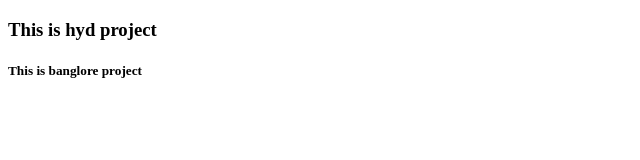
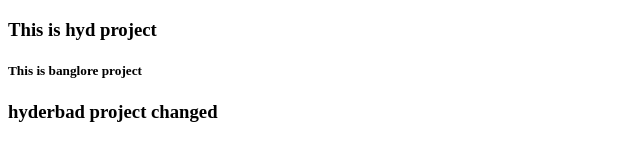
Before and after one commit to RojaSiraparapu/46r--git3, a plain HTML site: page index.html in a window 1280 px wide. Shown: the whole page, without its empty margins (0-640 px from the left). Drawn offline with Linux system fonts and the light colour scheme.

Commit message:
hyd person changes

```diff
--- a/index.html
+++ b/index.html
@@ -8,5 +8,6 @@
 <body>
     <h3>This is hyd project</h3>
     <h5>This is banglore project</h5>
+    <h3> hyderbad project changed</h3>
 </body>
 </html>
```
